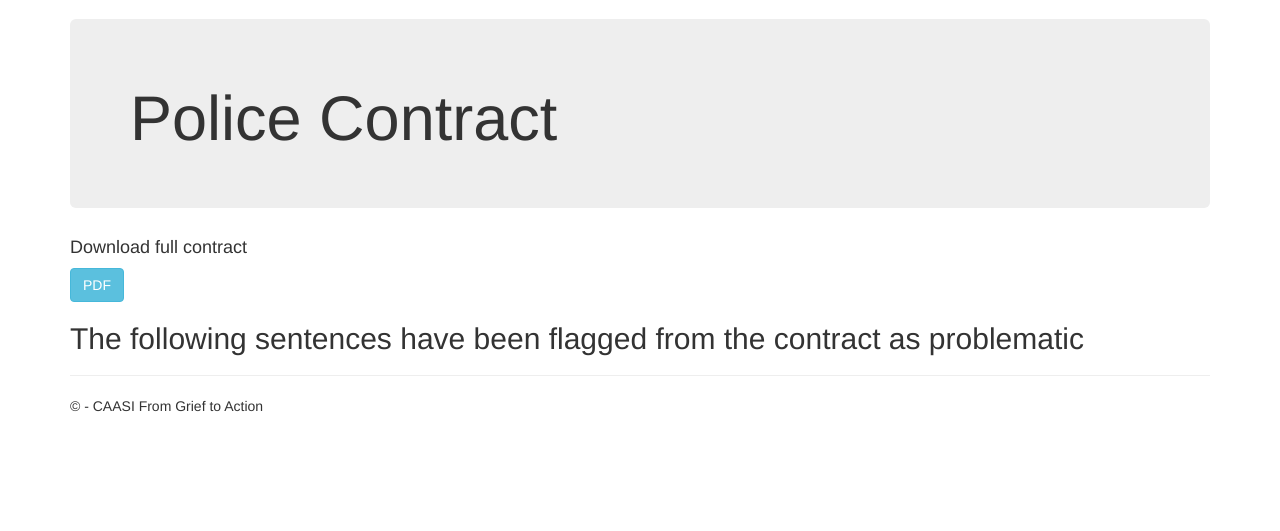
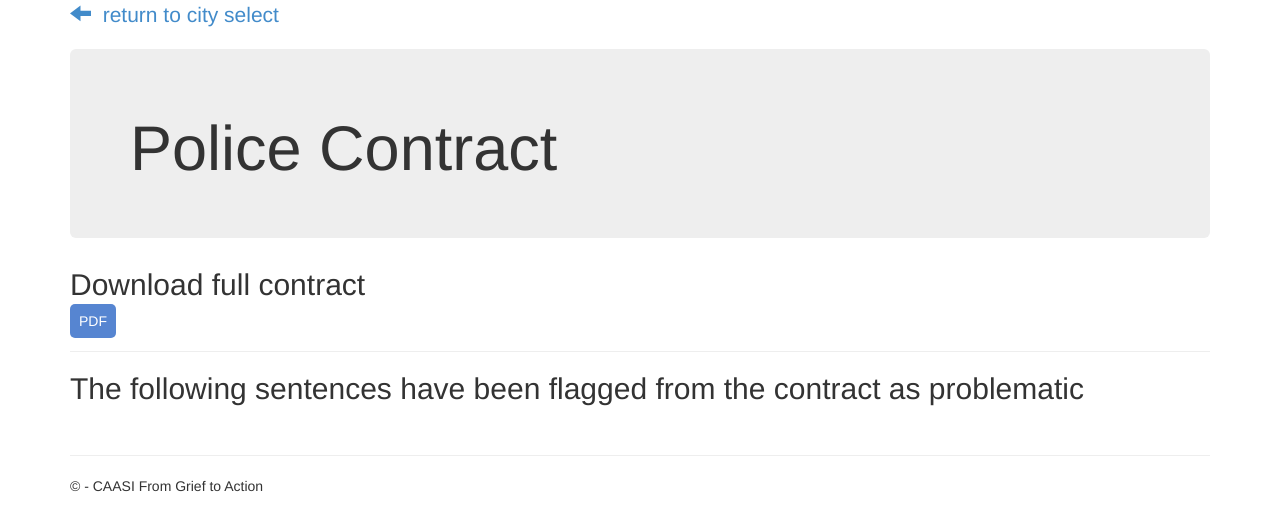
Before and after one commit to CAASI-G2A/g2a-website, a Django app: template PPUC/app/templates/app/view_location.html in a window 1280 px wide. Shown: the part 51-582 px from the top of the page. Run offline with Django 3.2, Linux system fonts and the light colour scheme; the template is opened without the code that fills it, so the values that code supplies are empty; some libraries are stand-ins or nearby versions.

Commit message:
Update view_location.html

```diff
--- a/PPUC/app/templates/app/view_location.html
+++ b/PPUC/app/templates/app/view_location.html
@@ -3,16 +3,37 @@
     <script src="http://malsup.github.com/jquery.form.js"></script>
 {% endblock %}
 {% block content %}
+
+<style>
+  .dl {
+    color:white;
+    background-color:#5685d1;
+    padding: 9px;
+    border-color:white;
+    border-radius: 5px;
+  }
+
+
+  .dl:hover {
+    color: white;
+    text-decoration:none;
+    background-color:#456ba8;
+  }
+</style>
+
+  <p class="lead"><a href="/search"><span class="glyphicon glyphicon-arrow-left"></span> &nbsp;return to city select</a></p>
 <div class="jumbotron">
     <h1>{{location}} Police Contract</h1>
 </div>
 <div>
-	<h4>Download full contract</h4>
-	<a href="{% url 'download_pdf' location.id %}" class="btn btn-info" role="button" >PDF</a>
+
+	<h2>Download full contract</h2>
+	<a href="{% url 'download_pdf' location.id %}" class="dl" role="button">PDF</a>
+  <hr class="my-4">
 <!-- Modal -->
     <div class="modal fade" id="modal" tabindex="-1" role="dialog" aria-labelledby="myModalLabel" aria-hidden="true">
     </div><!-- /.modal -->
-		<h2>The following sentences have been flagged from the contract as problematic</h2>
+		<h2>The following sentences have been flagged from the contract as problematic</h2><br>
         {% for sentence in sentences %}
             {% if sentence.limit_oversight %}
                 <pre style="background:#ffad99;"><a style="color:black; " data-toggle="modal" href="{% url 'edit_sentence' sentence.id %}" data-target="#modal" title="Limits oversight" data-tooltip>{{sentence.text}}</a></pre>
```
